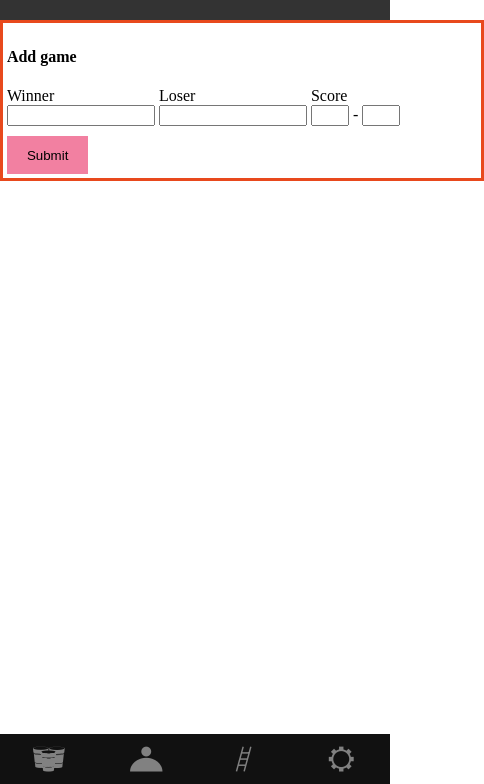
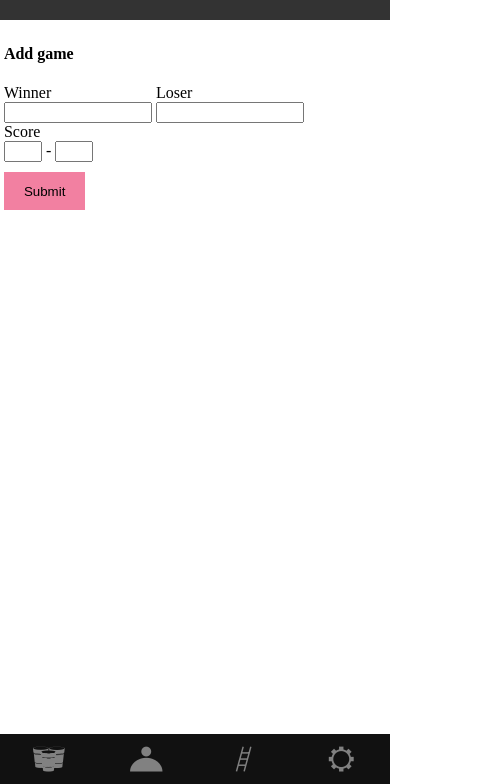
Before and after one commit to finurligt/webApplication, a plain HTML site: page index.html in a window 390 px wide. Shown: the part 60-844 px from the top of the page, 484 px wide, since content can reach past the window. Drawn offline with Linux system fonts and the light colour scheme; files whose address does not match are found by name.

Commit message:
made site more flexible for mobile use

```diff
--- a/styles.css
+++ b/styles.css
@@ -70,10 +70,10 @@ h1 {
 }
 
 div.main-section {
-  width: 470px;
+  max-width: 470px;
   margin-left: 160px;
   padding: 1%;
-  border: #e8491d 3px solid;
+  /*border: #e8491d 3px solid;*/
 }
 
 input.scoreinput {
```
Also changed, not shown: index.html (+1 -0 lines).
